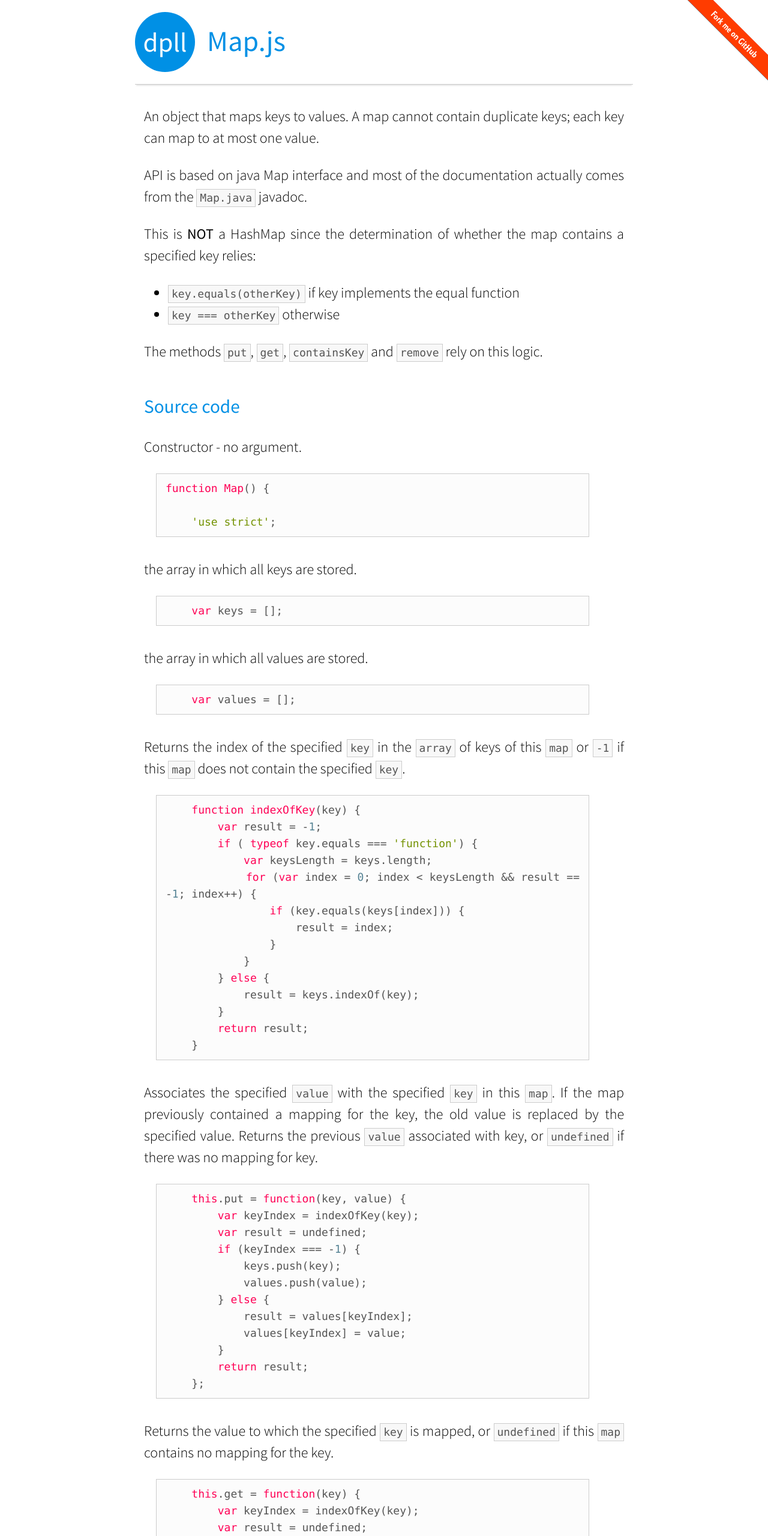
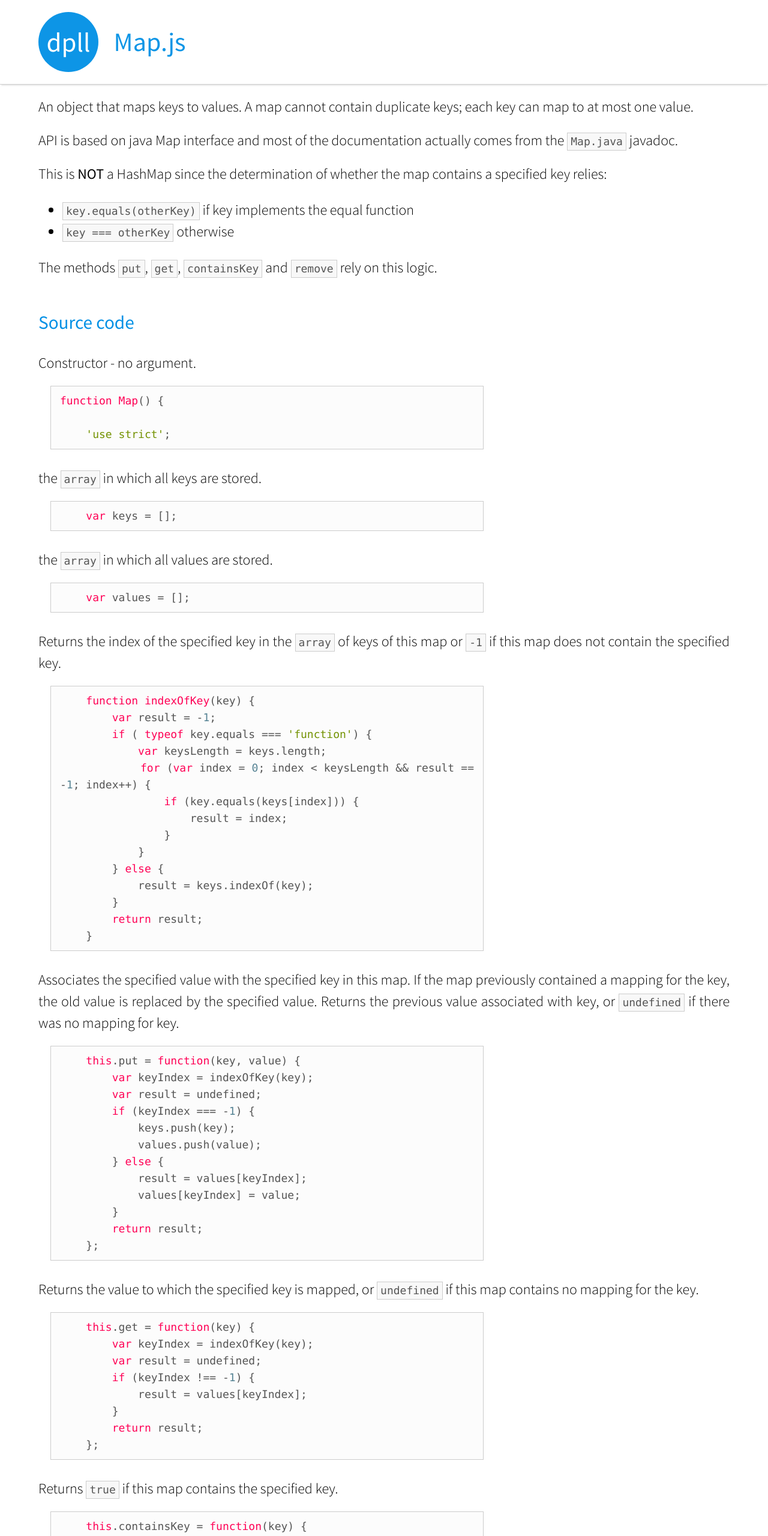
Before and after one commit to ofmooseandmen/dpll, a plain HTML site: page Map.html in a window 1280 px wide. Shown: the top 2560 px of the page at 60% size. Drawn offline with Linux system fonts and the light colour scheme.

Commit message:
Changed doc style

```diff
--- a/Map.html
+++ b/Map.html
@@ -1,5 +1,4 @@
 <!DOCTYPE html>
-
 <html>
 <head>
   <title>Map.js</title>
@@ -9,19 +8,10 @@
 </head>
 <body>
 
-  <a href="https://github.com/ofmooseandmen/dpll">
-    <img style="position: absolute; top: 0; right: 0; border: 0;"
-         src="public/images/forkme.png"
-         alt="Fork me on GitHub">
-  </a>
-  <div class="container">
-    <div class="page">
-
   <div class="header">
     <a class="logo" href="index.html">dpll</a>
 
       <h1>Map.js</h1>
-
 
   </div>
 
@@ -49,22 +39,22 @@ a specified key relies:</p>
 
 
 
-          <p>the array in which all keys are stored.</p>
+      <p>the <code>array</code> in which all keys are stored.</p>
 
 
         <div class='highlight'><pre>    <span class="keyword">var</span> keys = [];</pre></div>
 
 
 
-          <p>the array in which all values are stored.</p>
+      <p>the <code>array</code> in which all values are stored.</p>
 
 
         <div class='highlight'><pre>    <span class="keyword">var</span> values = [];</pre></div>
 
 
 
-          <p>Returns the index of the specified <code>key</code> in the <code>array</code> of keys of this <code>map</code> or
-<code>-1</code> if this <code>map</code> does not contain the specified <code>key</code>.</p>
+      <p>Returns the index of the specified key in the <code>array</code> of keys of this map or
+<code>-1</code> if this map does not contain the specified key.</p>
 
 
         <div class='highlight'><pre>    <span class="function"><span class="keyword">function</span> <span class="title">indexOfKey</span><span class="params">(key)</span> {</span>
@@ -84,9 +74,9 @@ a specified key relies:</p>
 
 
 
-          <p>Associates the specified <code>value</code> with the specified <code>key</code> in this <code>map</code>. If the map previously
+      <p>Associates the specified value with the specified key in this map. If the map previously
 contained a mapping for the key, the old value is replaced by the specified value.
-Returns the previous <code>value</code> associated with key, or <code>undefined</code> if there was no mapping for key.</p>
+Returns the previous value associated with key, or <code>undefined</code> if there was no mapping for key.</p>
 
 
         <div class='highlight'><pre>    <span class="keyword">this</span>.put = <span class="keyword">function</span>(key, value) {
@@ -104,7 +94,7 @@ Returns the previous <code>value</code> associated with key, or <code>undefined<
 
 
 
-          <p>Returns the value to which the specified <code>key</code> is mapped, or <code>undefined</code> if this <code>map</code>
+      <p>Returns the value to which the specified key is mapped, or <code>undefined</code> if this map
 contains no mapping for the key.</p>
 
 
@@ -119,7 +109,7 @@ contains no mapping for the key.</p>
 
 
 
-          <p>Returns <code>true</code> if this <code>map</code> contains the specified <code>key</code>.</p>
+      <p>Returns <code>true</code> if this map contains the specified key.</p>
 
 
         <div class='highlight'><pre>    <span class="keyword">this</span>.containsKey = <span class="keyword">function</span>(key) {
@@ -128,8 +118,8 @@ contains no mapping for the key.</p>
 
 
 
-          <p>Removes the mapping for the specified <code>key</code> from this <code>map</code> if it is present.
-Return the previous <code>value</code> value associated with the specified <code>key</code>, or <code>undefined</code> if there was no mapping for
+      <p>Removes the mapping for the specified key from this map if it is present.
+Return the previous value value associated with the specified key, or <code>undefined</code> if there was no mapping for
 key</p>
 
 
@@ -146,7 +136,7 @@ key</p>
 
 
 
-          <p>Returns <code>true</code> if this <code>map</code> contains no key-value mappings.</p>
+      <p>Returns <code>true</code> if this map contains no key-value mappings.</p>
 
 
         <div class='highlight'><pre>    <span class="keyword">this</span>.isEmpty = <span class="keyword">function</span>() {
@@ -155,7 +145,7 @@ key</p>
 
 
 
-          <p>Returns the number of key-value mappings in this <code>map</code>.</p>
+      <p>Returns the number of key-value mappings in this map.</p>
 
 
         <div class='highlight'><pre>    <span class="keyword">this</span>.size = <span class="keyword">function</span>() {
@@ -164,7 +154,7 @@ key</p>
 
 
 
-          <p>Returns an array of the keys contained in this <code>map</code>.</p>
+      <p>Returns an array of the keys contained in this map.</p>
 
 
         <div class='highlight'><pre>    <span class="keyword">this</span>.keyArray = <span class="keyword">function</span>() {
@@ -173,7 +163,7 @@ key</p>
 
 
 
-          <p>Returns an array of <code>object</code> containing all the entries of this <code>map</code>.
+      <p>Returns an array of <code>object</code> containing all the entries of this map.
 Each object has 2 properties:</p>
 <ul>
 <li>key: the entry key</li>
@@ -205,7 +195,5 @@ Each object has 2 properties:</p>
 
 
   </div>
-    </div>
-  </div>
 </body>
 </html>
--- a/style.css
+++ b/style.css
@@ -33,6 +33,7 @@
 body {
 	font-family: "source-sans-pro-light";
 	margin: 0;
+    padding: 0;
 	background-color: white;
 }
 
@@ -48,14 +49,6 @@ h1, h2, h3, h4, h5, h6 {
 	font-family: "source-sans-pro-regular";
 	line-height: 1.5;
 	margin-top: 50px;
-}
-
-h1 {
-	margin: 0;
-	padding: 0;
-	text-align: left;
-	width: 800px;
-	line-height: 2;
 }
 
 h2 {
@@ -100,7 +93,7 @@ pre, tt, code {
 	line-height: 28px;
 	background-color: #f8f8f8;
 }
-.page pre {
+.content pre {
 	margin: 0;
 	width: 690px;
 	margin-left: 20px;
@@ -109,7 +102,7 @@ pre, tt, code {
 	background: #fcfcfc;
 	overflow-x: auto;
 }
-.page pre code {
+.content pre code {
 	color: #555;
 	border: 0;
 	padding: 0;
@@ -117,26 +110,6 @@ pre, tt, code {
 }
 
 /*--------------------- Layout ----------------------------*/
-
-.container {
-	width: 950px;
-	margin: 0 auto;
-	padding: 0;
-	background: #fff;
-	overflow: hidden;
-}
-
-.page {
-	width: 830px;
-	padding: 30px;
-	margin: 30px;
-	margin-top: 0px;
-	background: white;
-	font-size: 24px;
-	line-height: 1.5;
-	text-align: justify;
-}
-
 .header {
 	position: fixed;
 	top: 0;
@@ -147,33 +120,20 @@ pre, tt, code {
     -webkit-box-shadow: 0 4px 2px -2px rgba(0,0,0,0.1);
     box-shadow: 0 4px 2px -2px rgba(0,0,0,0.1);
 	background: white;
-	width: 830px;
+	width: 100%;
+    padding: 20px 0;
+    opacity: 0.95;
 }
 
-.content {
-	float: left;
-	padding: 0 15px;
-	margin-top: 120px;
-	margin-bottom: 50px;
-	width: 800px;
+.header h1 {
+    float: left;
+	display: inline;
+    margin: 0;
+    padding: 0;
+    font-size: 44px;
+    line-height: 100px;
 }
 
-.page p {
-	color: black;
-	margin: 26px 0;
-}
-
-ul.sections {
-	list-style: none;
-	padding: 0 0 5px 0;;
-	margin: 0;
-}
-
-.page li p {
-	margin: 12px 0;
-}
-
-/*----------------------------- Logo -------------------------------------*/
 .logo {
 	float: left;
 	display: block;
@@ -185,16 +145,40 @@ ul.sections {
 	font-size: 45px;
 	line-height: 100px;
 	text-align: center;
-	margin-right: 20px;
 	transition-property: background;
 	transition-duration: 0.5s;
 	transition-timing-function: ease-in-out;
+    margin: 0px 2% 0px 5%;
+    padding: 0;
 }
 
 .logo:hover {
 	background: #ff3d00;
 }
 
+.content {
+	float: left;
+	margin: 140px 5% 50px 5%;
+	background: #ffffff;
+	font-size: 24px;
+	line-height: 1.5;
+	text-align: justify;
+}
+
+.content p {
+	color: black;
+	margin: 20px 0;
+}
+
+ul.sections {
+	list-style: none;
+	padding: 0 0 5px 0;;
+	margin: 0;
+}
+
+.content li p {
+	margin: 12px 0;
+}
 
 /*---------------------- Syntax Highlighting -----------------------------*/
 
```
Also changed, not shown: Clause.html (+0 -12 lines), CnfFormula.html (+2 -13 lines), Literal.html (+0 -12 lines), Set.html (+22 -34 lines), Solver.html (+0 -12 lines), Valuation.html (+0 -12 lines), dpll.html (+2 -14 lines), index.html (+7 -11 lines), public/images/forkme.png (deleted). Lines whose indentation alone changed are shown as unchanged.
